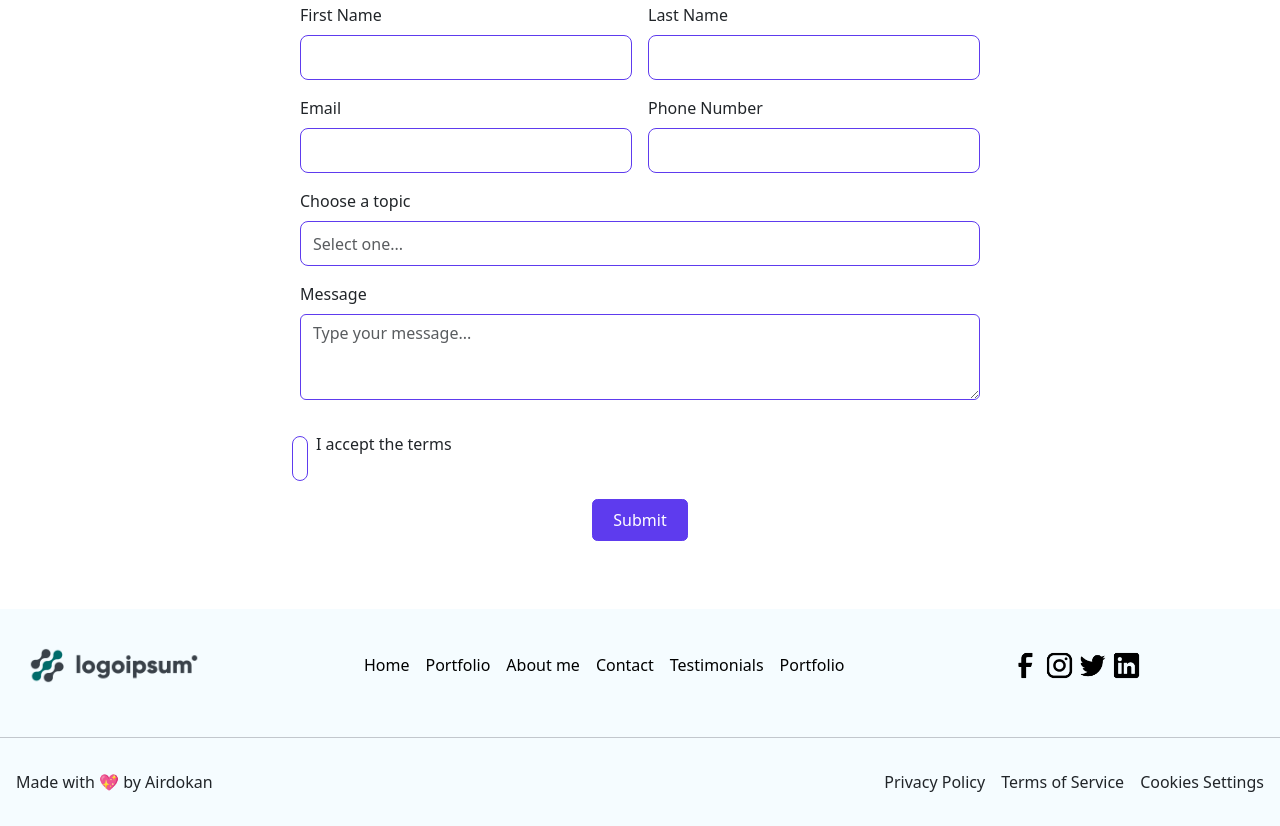
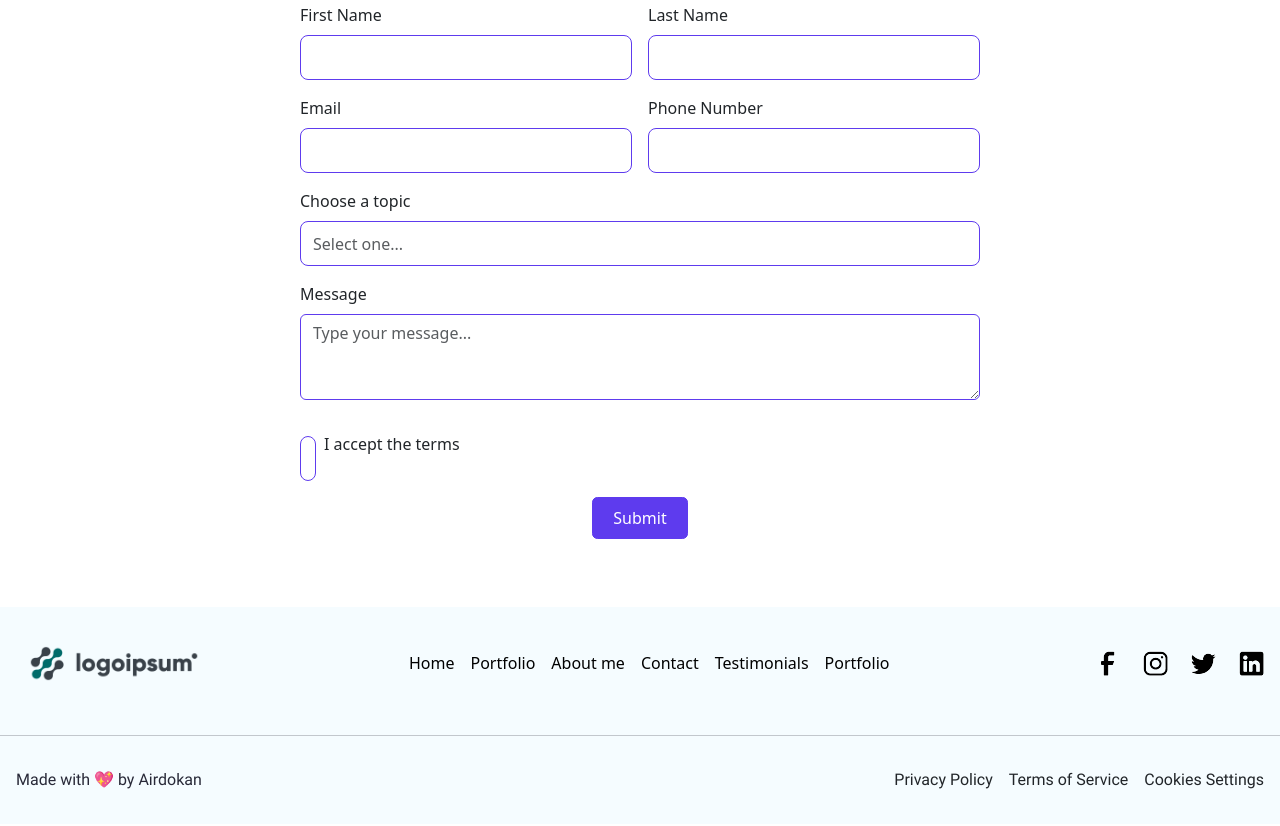
Before and after one commit to Ifra01/portfolio-assignment, a plain HTML site: page index.html in a window 1280 px wide. Shown: the part 3359-4185 px from the top of the page. Drawn offline with nearby package versions, Linux system fonts and the light colour scheme.

Commit message:
made changes

```diff
--- a/index.html
+++ b/index.html
@@ -224,9 +224,13 @@
                     <textarea class="border-color form-control" id="exampleFormControlTextarea1"
                         placeholder="Type your message..." rows="3"></textarea>
                 </div>
-                <div class="form-check col-12">
-                    <input type="checkbox" class="border-color form-check-input"><label class="form-check-label">I
-                        accept the terms</label>
+                <div class="col-12">
+                    <div class="form-check">
+                        <input class="form-check-input border-color" type="checkbox" id="gridCheck">
+                        <label class="form-check-label" for="gridCheck">
+                            I accept the terms
+                        </label>
+                    </div>
                 </div>
                 <div class="col-12" align="center">
                     <button type="submit" class="btn styling background-color">Submit</button>
@@ -265,22 +269,17 @@
                                 <a class="nav-link active" href="#">Portfolio</a>
                             </li>
                         </ul>
-                        <div>
-                            <img src="Placeholder/Facebook.png" class="app-sizing" alt=""><img
-                                src="Placeholder/Instagram.png" class="app-sizing" alt=""><img
-                                src="Placeholder/Twitter.png" class="app-sizing" alt=""><img
-                                src="Placeholder/LinkedIn.png" class="app-sizing" alt="">
-                        </div>
+                        <img src="Placeholder/Social Links.png" alt="">
                     </div>
                 </div>
             </nav>
             <hr class="secondary">
             <div class="d-flex justify-content-between p-3">
-                <p>Made with 💖 by Airdokan</p>
+                <p class="font-family head-color">Made with 💖 by Airdokan</p>
                 <div class="d-flex">
-                    <p>Privacy Policy</p>
-                    <p class="ps-3">Terms of Service</p>
-                    <p class="ps-3">Cookies Settings</p>
+                    <p class="font-family">Privacy Policy</p>
+                    <p class="font-family ps-3">Terms of Service</p>
+                    <p class="font-family ps-3">Cookies Settings</p>
                 </div>
 
             </div>
```
Also changed, not shown: Placeholder/Social Links.png (added).
